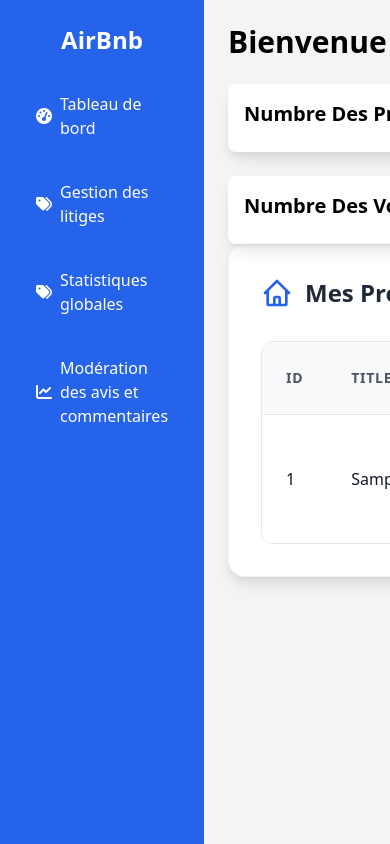
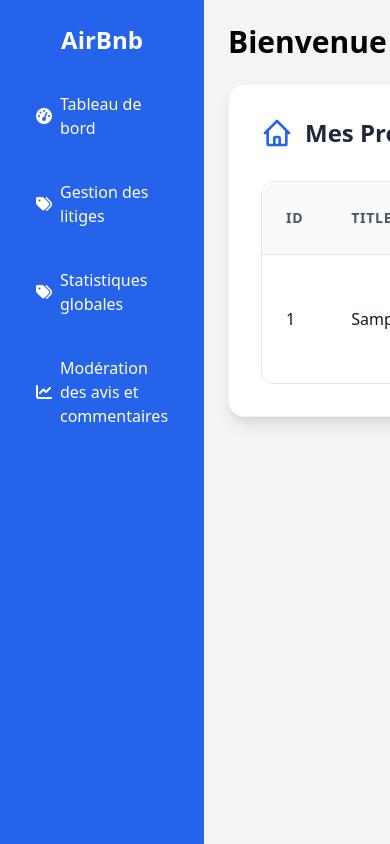
Before and after one commit to hamza2024web/airBNB, a PHP site: template project/Views/admins/admin.twig in a window 390 px wide; the page is wider, and only the part inside the window is pictured. Run offline with PHP 8.4, Linux system fonts and the light colour scheme; the template is opened without the code that fills it: most values are stand-ins (such as "Sample title", 1, 10 or a date in 2020); grey boxes marked "Sample" are stand-in pictures; some libraries are stand-ins or nearby versions.

Commit message:
finish the part of change the statut

```diff
--- a/project/Views/admins/admin.twig
+++ b/project/Views/admins/admin.twig
@@ -26,17 +26,6 @@
 
         <main class="flex-1 p-6">
             <h2 class="text-3xl font-semibold mb-6">Bienvenue sur votre tableau de Bord</h2>
-            <div class="grid grid-cols-1 md:grid-cols-2 lg:grid-cols-3 gap-6">
-                <div class="bg-white shadow-lg rounded-lg p-4">
-                    <h3 class="font-bold text-xl">Numbre Des Proprietaire</h3>
-                    <p class="text-2xl mt-2"></p>
-                </div>
-
-                <div class="bg-white shadow-lg rounded-lg p-4">
-                    <h3 class="font-bold text-xl">Numbre Des Voyageurs</h3>
-                    <p class="text-2xl mt-2"></p>
-                </div>
-            </div>
             <div class="bg-white p-8 rounded-2xl shadow-lg border border-gray-100">
                 <h3 class="text-2xl font-bold text-gray-800 mb-8 flex items-center gap-3">
                     <svg xmlns="http://www.w3.org/2000/svg" class="h-8 w-8 text-blue-600" fill="none" viewBox="0 0 24 24" stroke="currentColor">
--- a/project/app/Controllers/AdminDashboard.php
+++ b/project/app/Controllers/AdminDashboard.php
@@ -20,5 +20,4 @@ class AdminDashboard extends BaseController{
         $this->renderAdmin('admin', ['results' => $results]);
     }
 }
-
 ?>
```
